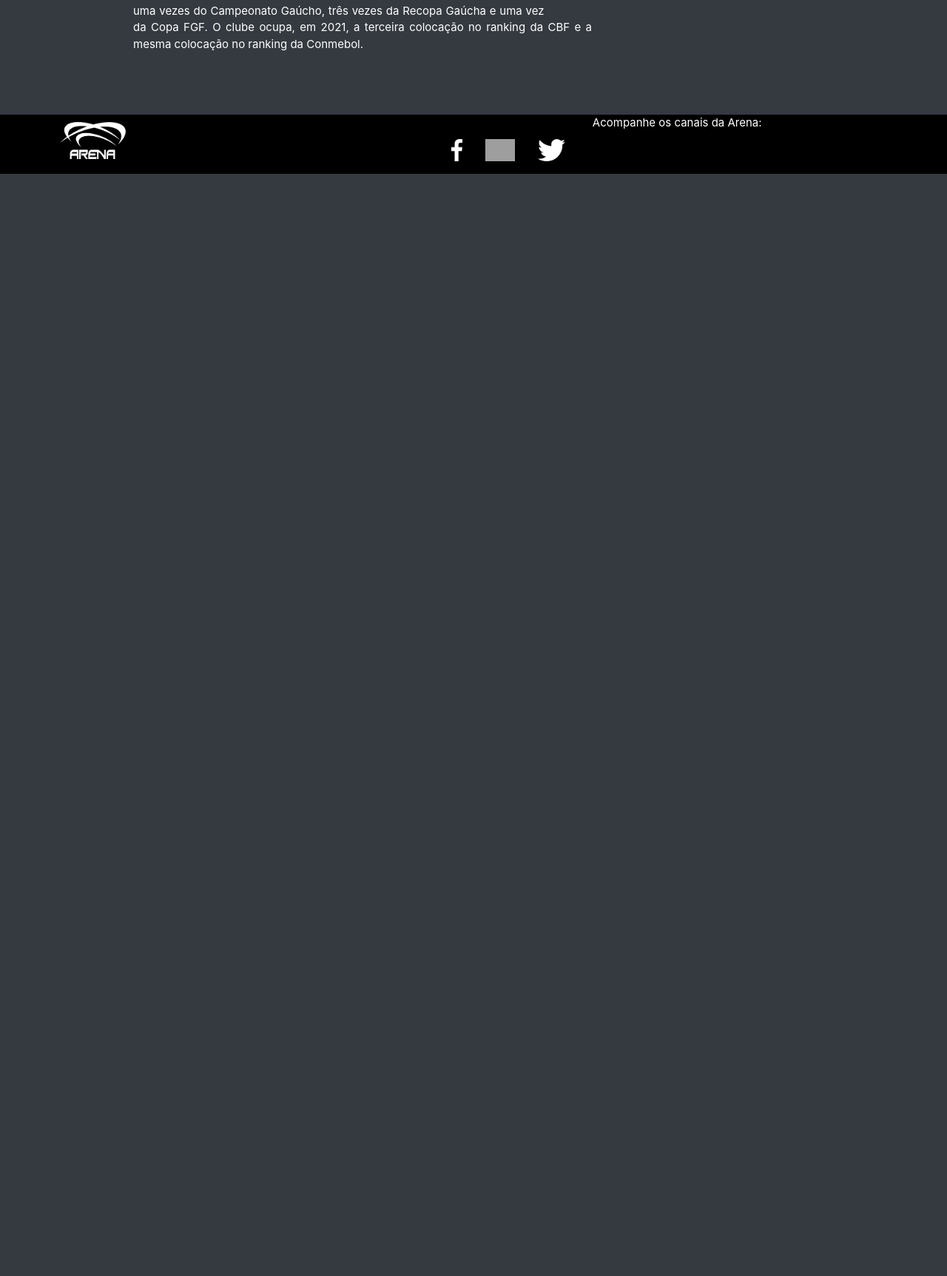
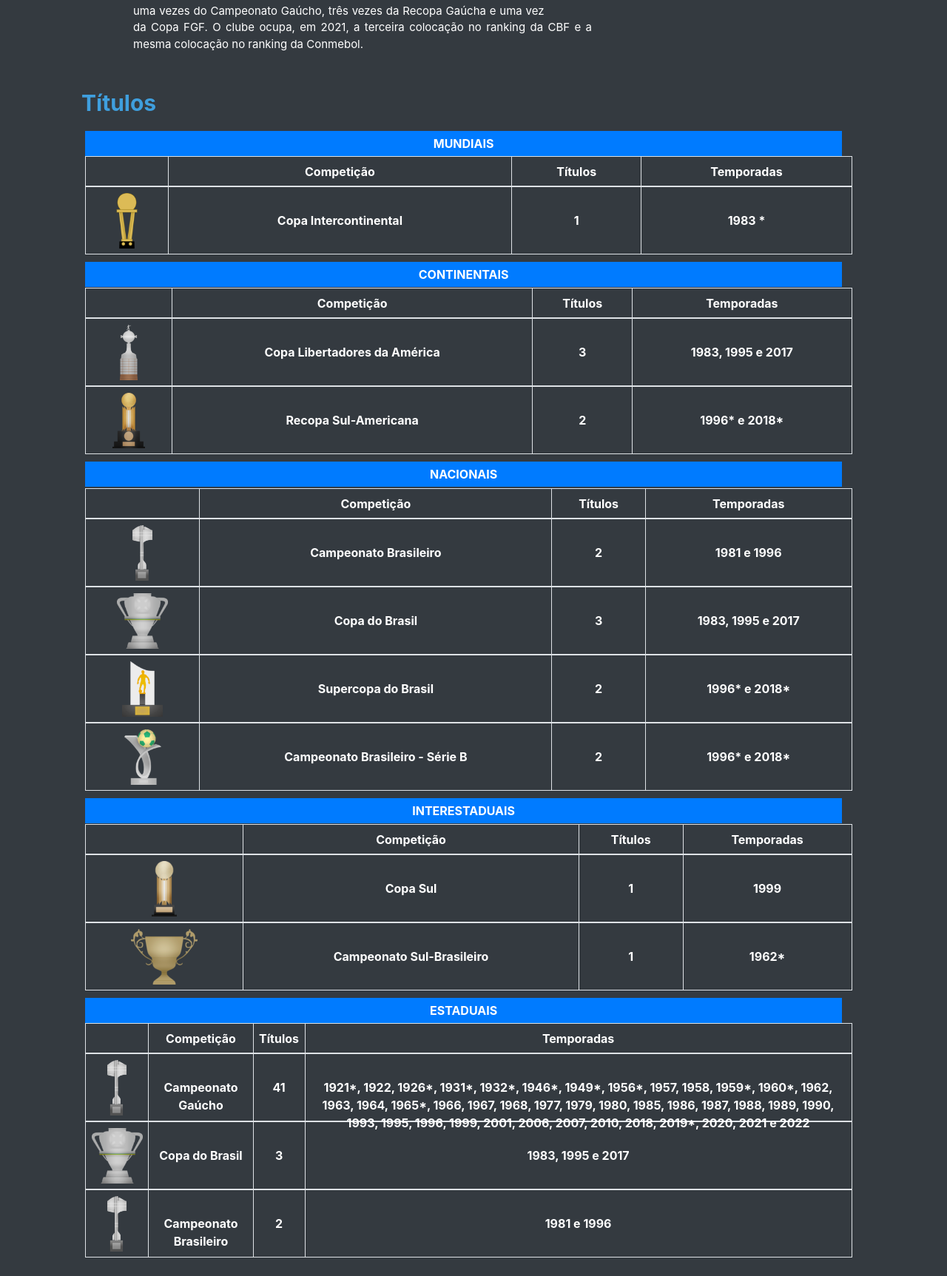
Before and after one commit to senacrs-emti/2022-3M-venda-online, a PHP site: page /sobre.php in a window 1280 px wide. Shown: the part 720-2445 px from the top of the page at 74% size. Before the commit the page ends 955 px from the top, so only its background shows below. Run offline with PHP 8.4, Linux system fonts and the light colour scheme; grey boxes are pictures that could not be loaded.

Commit message:
sobre
dfasd

```diff
--- a/sobre.php
+++ b/sobre.php
@@ -98,10 +98,223 @@ include_once 'navbar.php';
 
 </div>
 
+<h2><b>Títulos</h2>
+<div id="mundiais">
+<div class="col-lg-11 m-b-11">
+<span class="d-block p-2 bg-primary text-white">MUNDIAIS</span>
+</div>
+</div>
+<div class="col-lg-10 m-b-10">
+<table class="table table-bordered">
+  <thead>
+    <tr>
+      <th scope="col"></th>
+      <th scope="col">Competição</th>
+      <th scope="col">Títulos</th>
+      <th scope="col">Temporadas</th>
+    </tr>
+  </thead>
+  <tbody>
+    <tr>
+        <div id="tabela">
+      <th scope="row"><img src="imagens/mundial.png" height="75"> </th>
+      <td>Copa Intercontinental</td>
+      <td>1</td>
+      <td>1983 *</td>
+        </div>
+    </tr>
 
-<br>
+    </tr>
+  </tbody>
+</table>
+</div>
+</div>
+<div id="mundiais">
+<div class="col-lg-11 m-b-11">
+<span class="d-block p-2 bg-primary text-white">CONTINENTAIS</span>
+</div>
+</div>
+<div class="col-lg-10 m-b-10">
+<table class="table table-bordered">
+  <thead>
+    <tr>
+      <th scope="col"></th>
+      <th scope="col">Competição</th>
+      <th scope="col">Títulos</th>
+      <th scope="col">Temporadas</th>
+    </tr>
+  </thead>
+  <tbody>
+    <tr>
+        <div id="tabela">
+      <th scope="row"><img src="imagens/Libertadores.png" height="75"> </th>
+      <td>Copa Libertadores da América</td>
+      <td>3</td>
+      <td>1983, 1995 e 2017</td>
+        </div>
+    </tr>
+    <div class="col-lg-10 m-b-10">
 
+  <tbody>
+    <tr>
+        <div id="tabela">
+      <th scope="row"><img src="imagens/recopa.png" height="75"> </th>
+      <td>Recopa Sul-Americana</td>
+      <td>2</td>
+      <td>1996* e 2018*</td>
+        </div>
+    </tr>
 
-<?php
-include_once 'footer.php';
-?>
+    </tr>
+  </tbody>
+</table>
+</div>
+</div>
+<div id="mundiais">
+<div class="col-lg-11 m-b-11">
+<span class="d-block p-2 bg-primary text-white">NACIONAIS</span>
+</div>
+</div>
+<div class="col-lg-10 m-b-10">
+<table class="table table-bordered">
+  <thead>
+    <tr>
+      <th scope="col"></th>
+      <th scope="col">Competição</th>
+      <th scope="col">Títulos</th>
+      <th scope="col">Temporadas</th>
+    </tr>
+  </thead>
+  <tbody>
+    <tr>
+        <div id="tabela">
+      <th scope="row"><img src="imagens/brasileiro.png" height="75"> </th>
+      <td>Campeonato Brasileiro</td>
+      <td>2</td>
+      <td>1981 e 1996</td>
+        </div>
+    </tr>
+    <tbody>
+    <tr>
+        <div id="tabela">
+      <th scope="row"><img src="imagens/cb.png" height="75"> </th>
+      <td>Copa do Brasil</td>
+      <td>3</td>
+      <td>1983, 1995 e 2017</td>
+        </div>
+    </tr>
+    <div class="col-lg-10 m-b-10">
+
+  <tbody>
+    <tr>
+        <div id="tabela">
+      <th scope="row"><img src="imagens/supercopa.png" height="75"> </th>
+      <td>Supercopa do Brasil</td>
+      <td>2</td>
+      <td>1996* e 2018*</td>
+        </div>
+    </tr>
+
+    </tr>
+    <div class="col-lg-10 m-b-10">
+
+  <tbody>
+    <tr>
+        <div id="tabela">
+      <th scope="row"><img src="imagens/serieb.png" height="75"> </th>
+      <td>Campeonato Brasileiro - Série B</td>
+      <td>2</td>
+      <td>1996* e 2018*</td>
+        </div>
+    </tr>
+
+    </tr>
+  </tbody>
+</table>
+</div>
+</div>
+<div id="mundiais">
+<div class="col-lg-11 m-b-11">
+<span class="d-block p-2 bg-primary text-white">INTERESTADUAIS</span>
+</div>
+</div>
+<div class="col-lg-10 m-b-10">
+<table class="table table-bordered">
+  <thead>
+    <tr>
+      <th scope="col"></th>
+      <th scope="col">Competição</th>
+      <th scope="col">Títulos</th>
+      <th scope="col">Temporadas</th>
+    </tr>
+  </thead>
+  <tbody>
+    <tr>
+        <div id="tabela">
+      <th scope="row"><img src="imagens/CopaSul1999.png" height="75"> </th>
+      <td>Copa Sul</td>
+      <td>1</td>
+      <td>1999</td>
+        </div>
+    </tr>
+    <div class="col-lg-10 m-b-10">
+
+  <tbody>
+    <tr>
+        <div id="tabela">
+      <th scope="row"><img src="imagens/SulBrasileiro.png" height="75"> </th>
+      <td>Campeonato Sul-Brasileiro</td>
+      <td>1</td>
+      <td>1962*</td>
+        </div>
+    </tr>
+
+    </tr>
+  </tbody>
+</table>
+</div>
+</div>
+<div id="mundiais">
+<div class="col-lg-11 m-b-11">
+<span class="d-block p-2 bg-primary text-white">ESTADUAIS</span>
+</div>
+</div>
+<div class="col-lg-10 m-b-10">
+<table class="table table-bordered">
+  <thead>
+    <tr>
+      <th scope="col"></th>
+      <th scope="col">Competição</th>
+      <th scope="col">Títulos</th>
+      <th scope="col">Temporadas</th>
+    </tr>
+  </thead>
+  <tbody>
+    <tr>
+        <div id="tabela">
+      <th scope="row"><img src="imagens/brasileiro.png" height="75"> </th>
+      <td>Campeonato Gaúcho</td>
+      <td>41</td>
+      <div id="gaucho">
+      <td>1921*, 1922, 1926*, 1931*, 1932*, 1946*, 1949*, 1956*, 1957, 1958, 1959*, 1960*, 1962, 1963, 1964, 1965*, 1966, 1967, 1968, 1977, 1979, 1980, 1985, 1986, 1987, 1988, 1989, 1990, 1993, 1995, 1996, 1999, 2001, 2006, 2007, 2010, 2018, 2019*, 2020, 2021 e 2022</td>
+        </div>
+        </div>
+    </tr>
+    <tbody>
+    <tr>
+        <div id="tabela">
+      <th scope="row"><img src="imagens/cb.png" height="75"> </th>
+      <td>Copa do Brasil</td>
+      <td>3</td>
+      <td>1983, 1995 e 2017</td>
+        </div>
+    </tr>
+    <tbody>
+    <tr>
+        <div id="tabela">
+      <th scope="row"><img src="imagens/brasileiro.png" height="75"> </th>
+      <td>Campeonato Brasileiro</td>
+      <td>2</td>
+      <td>1981 e 1996</td>
+        </div>
+    </tr>
--- a/style.css
+++ b/style.css
@@ -476,6 +476,33 @@ h6{
       margin-bottom: 20px;
       margin-right: 40px;
       left: 20px;
+  }
+
+  .table-bordered {
+    text-align: center;
+    margin-left: 100px;
+
+  }
+
+  #mundiais {
+    margin-left: 100px;
+    text-align: center;
+    width: 1149px;
+  }
 
 
+  .table thead th {
+    color: white;
   }
+
+  .table td {
+    color: white;
+    position: relative;
+    top: 25px;
+  }
+
+
+#gaucho {
+    margin-left: 50px;
+    margin-right: 50px;
+}
```
Also changed, not shown: imagens/CopaSul1999.png (added), imagens/Libertadores.png (added), imagens/RecopaGaucha.png (added), imagens/SulBrasileiro.png (added), imagens/brasileiro.png (added), imagens/cb.png (added), imagens/fgf.png (added), imagens/gauchao.png (added), imagens/mundial.png (added), imagens/pingremio.png (added), imagens/recopa.png (added), imagens/serieb.png (added), imagens/supercopa.png (added).
